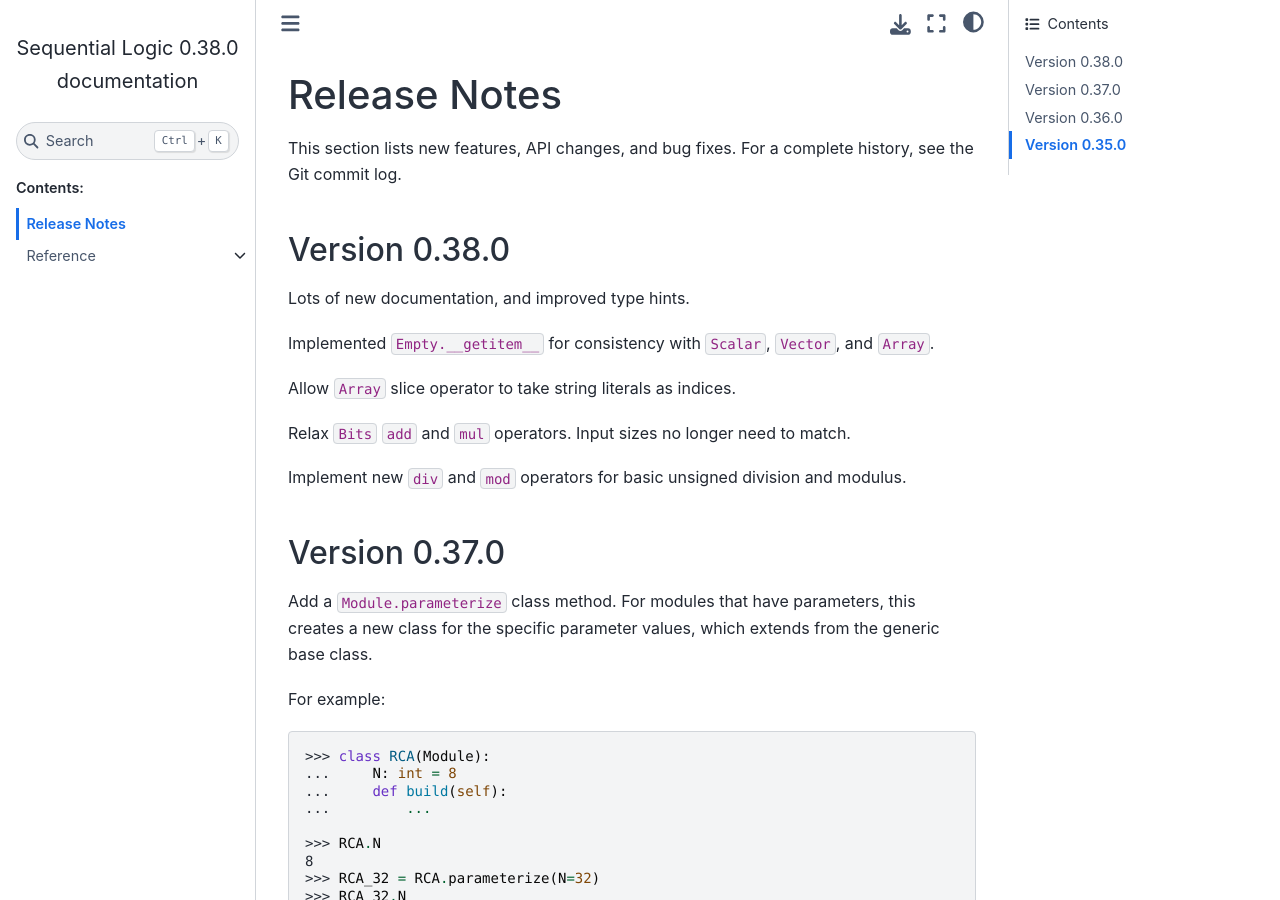
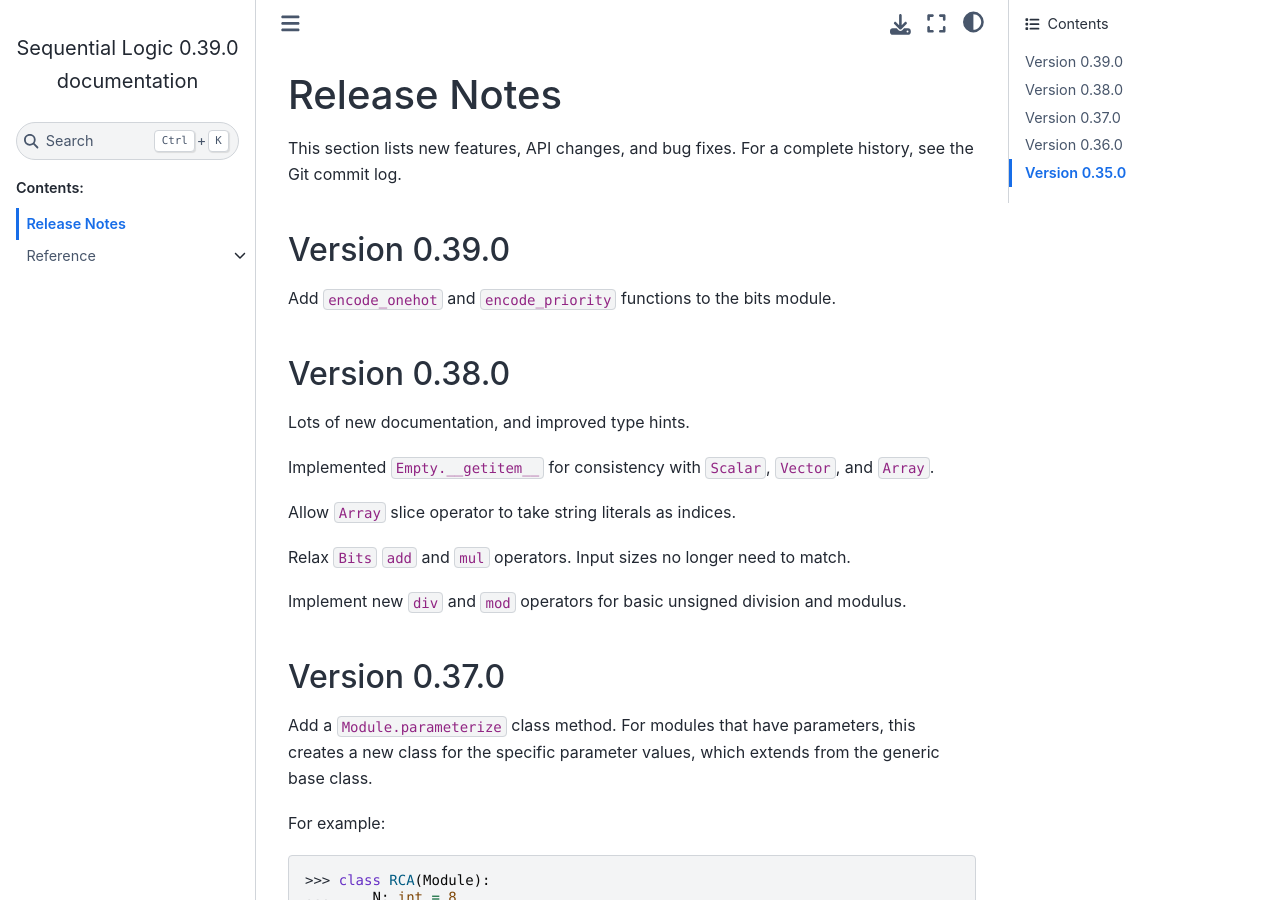
Before and after one commit to cjdrake/seqlogic, a Sphinx documentation site: the page built from doc/source/release_notes.rst, in a window 1280 px wide and 900 px high. Built offline with Sphinx 7.4.7 and the Sphinx Book theme 1.1.4, drawn with Linux system fonts in a browser that asks for light colours.

Commit message:
Release 0.39.0

```diff
--- a/doc/source/release_notes.rst
+++ b/doc/source/release_notes.rst
@@ -4,6 +4,11 @@
 
 This section lists new features, API changes, and bug fixes.
 For a complete history, see the Git commit log.
+
+Version 0.39.0
+==============
+
+Add ``encode_onehot`` and ``encode_priority`` functions to the bits module.
 
 Version 0.38.0
 ==============
--- a/pyproject.toml
+++ b/pyproject.toml
@@ -1,6 +1,6 @@
 [project]
 name = "seqlogic"
-version = "0.38.0"
+version = "0.39.0"
 description = "Sequential Logic"
 readme = "README.md"
 
```
